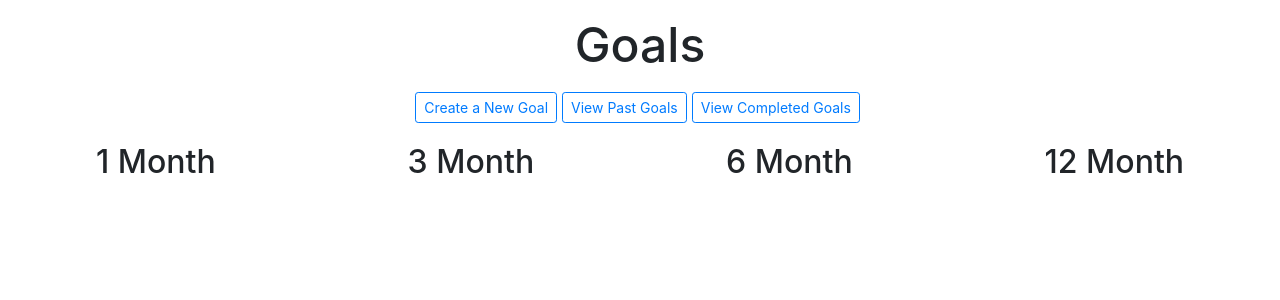
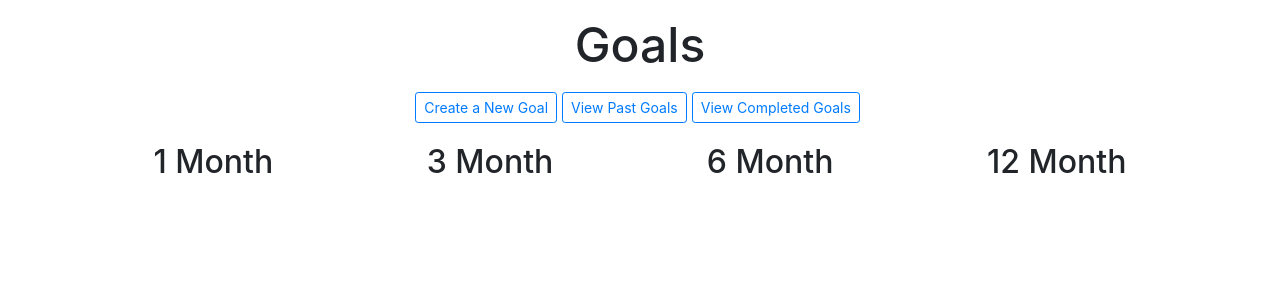
Before and after one commit to tyler-simeone/FundsTracker, a Django app: page /goals/ in a window 1280 px wide. Shown: the part 24-324 px from the top of the page. Run offline with Django 3.2, Linux system fonts and the light colour scheme; the visitor is signed in with stand-in values (Sample User, id 1); data that the repository does not hold is empty; parts of the project's set-up code (start-up, migrations or seed data) failed here and were passed over; some libraries are stand-ins or nearby versions.

Commit message:
updated goal list styling for past, present and completed goals to bring the columns in a little more

```diff
--- a/fundstrackerproject/fundstrackerapp/static/styles/goals.css
+++ b/fundstrackerproject/fundstrackerapp/static/styles/goals.css
@@ -8,7 +8,7 @@
 .goal_list__container {
     margin-top: 10px;
     display: flex;
-    justify-content: space-around;
+    justify-content: space-evenly;
 }
 
 /* Applies only to completed goal list template */
--- a/fundstrackerproject/fundstrackerapp/static/styles/pastgoals.css
+++ b/fundstrackerproject/fundstrackerapp/static/styles/pastgoals.css
@@ -11,7 +11,7 @@
 .past_goals__container {
     margin-top: 10px;
     display: flex;
-    justify-content: space-around;
+    justify-content: space-evenly;
 }
 
 .past_goals_header {
```
